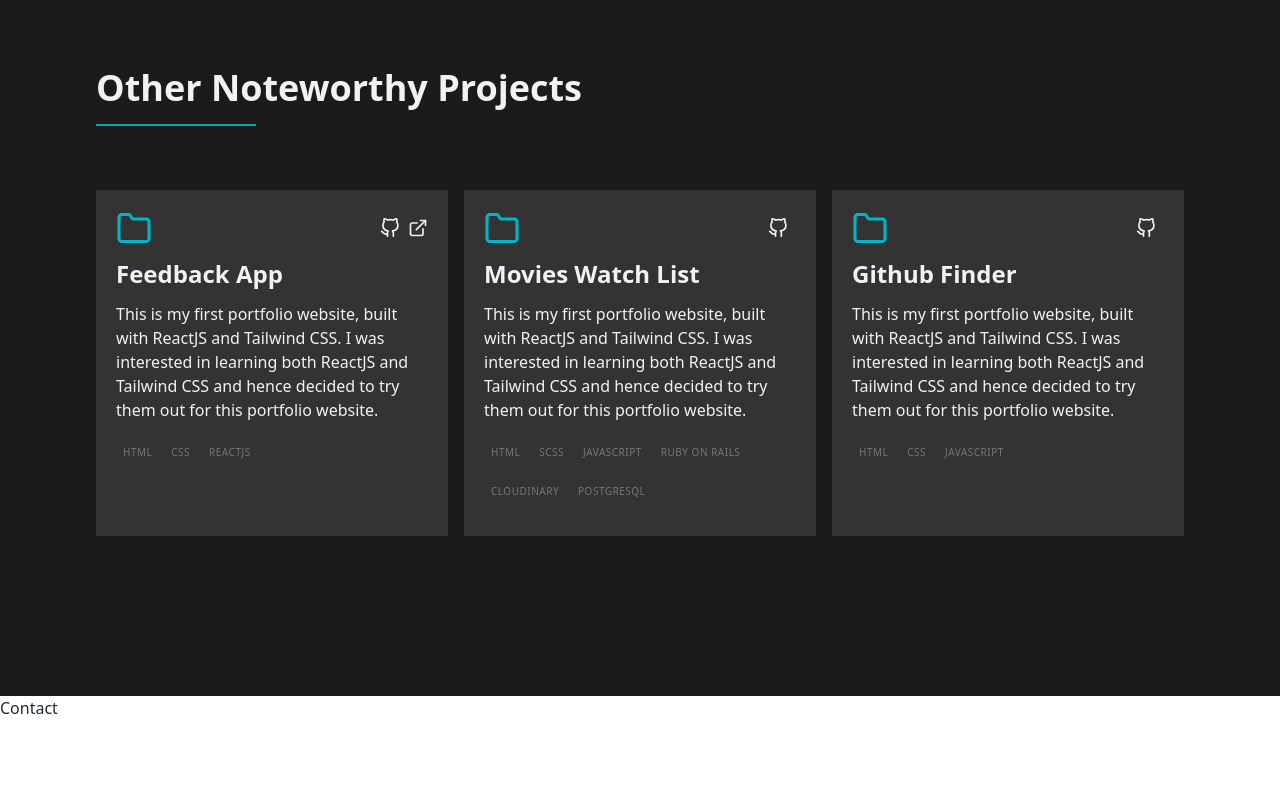
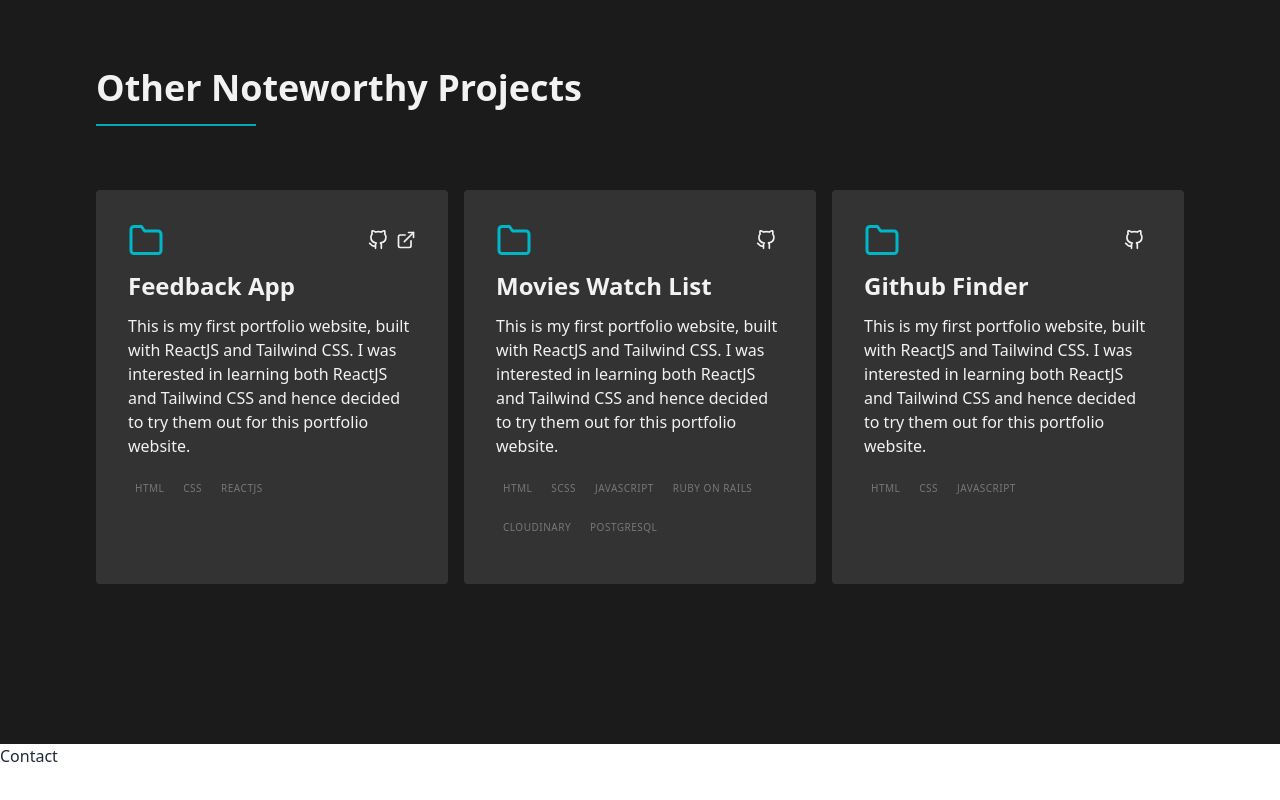
Before and after one commit to helen-tan/portfolio-site, a React (Create React App) app: page / in a window 1280 px wide. Shown: the part 7041-7841 px from the top of the page. Built offline with nearby package versions, Linux system fonts and the light colour scheme.

Commit message:
Added project card hover styles

```diff
--- a/src/components/cards/ProjectCard.jsx
+++ b/src/components/cards/ProjectCard.jsx
@@ -2,7 +2,7 @@ import { FiFolder, FiExternalLink, FiGithub } from "react-icons/fi";
 
 function ProjectCard({ project }) {
   return(
-    <div className="project-card bg-dark-grey p-5">
+    <div className="project-card bg-dark-grey p-8 rounded group transition duration-300 ease-in-out hover:-translate-y-2">
 
       <div className="project-card-top flex justify-between items-center mb-3">
         <FiFolder className='text-teal text-4xl' />
@@ -16,7 +16,7 @@ function ProjectCard({ project }) {
         </div>
       </div>
 
-      <h3 className="mb-3 font-bold text-2xl">
+      <h3 className="mb-3 font-bold text-2xl group-hover:text-teal">
         <a href={project.demo_link} target="_blank" rel="noreferrer">
           {project.title}
         </a>
```
